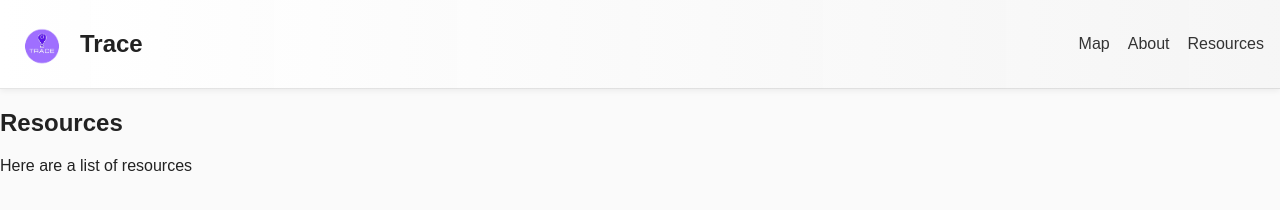
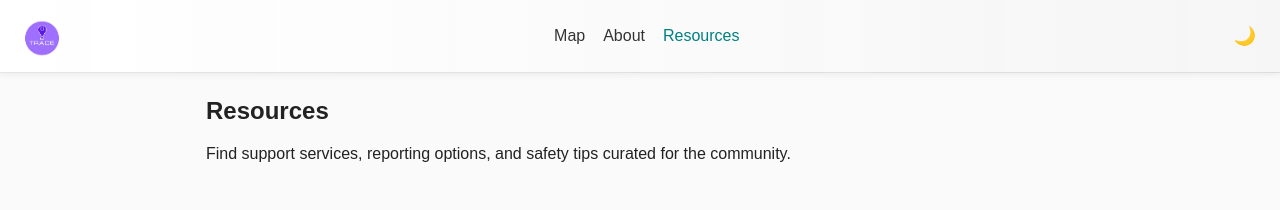
Before and after one commit to eshalkashif1/Trace, a website: page public/resources.html in a window 1280 px wide. Drawn offline with Linux system fonts and the light colour scheme.

Commit message:
improved about and resources page formatting, incorporated dark mode

```diff
--- a/public/resources.html
+++ b/public/resources.html
@@ -1,29 +1,69 @@
 <!DOCTYPE html>
-<html lang="en">
+<html lang="en" class="">
 <head>
   <meta charset="UTF-8" />
   <meta name="viewport" content="width=device-width, initial-scale=1.0" />
   <title>Resources | Trace</title>
+
+  <!-- Early theme boot (same as index.html) -->
+  <script>
+    (function () {
+      try {
+        if (localStorage.getItem('theme') === 'dark') {
+          document.documentElement.classList.add('dark');
+        } else {
+          document.documentElement.classList.remove('dark');
+        }
+      } catch (_) {}
+    })();
+  </script>
+
   <link rel="stylesheet" href="style.css" />
 </head>
 <body>
+  <!-- NAVBAR (identical to index.html) -->
   <header>
     <nav class="navbar">
       <div class="logo-container">
         <img src="trace-logo.png" alt="Trace logo" class="logo">
-        <h1>Trace</h1>
       </div>
       <ul class="nav-links">
         <li><a href="index.html">Map</a></li>
         <li><a href="about.html">About</a></li>
         <li><a href="resources.html">Resources</a></li>
       </ul>
+      <button id="themeToggle" aria-label="Toggle dark mode" title="Toggle theme">🌙</button>
     </nav>
   </header>
 
-  <main>
+  <main style="max-width: 900px; margin: 24px auto; padding: 0 16px;">
     <h2>Resources</h2>
-    <p>Here are a list of resources</p>
+    <p>Find support services, reporting options, and safety tips curated for the community.</p>
   </main>
+
+  <!-- Theme toggle logic + active tab -->
+  <script>
+    (function themeInit() {
+      const root = document.documentElement;
+      const btn = document.getElementById('themeToggle');
+      const saved = localStorage.getItem('theme');
+      if (saved === 'dark') root.classList.add('dark'); else root.classList.remove('dark');
+      const icon = () => (root.classList.contains('dark') ? '☀️' : '🌙');
+      if (btn) btn.textContent = icon();
+      btn && btn.addEventListener('click', () => {
+        root.classList.toggle('dark');
+        localStorage.setItem('theme', root.classList.contains('dark') ? 'dark' : 'light');
+        btn.textContent = icon();
+        if (typeof swapTilesForTheme === 'function') swapTilesForTheme();
+      });
+    })();
+
+    (function setActive() {
+      const here = location.pathname.split('/').pop() || 'index.html';
+      document.querySelectorAll('.nav-links a').forEach(a => {
+        a.classList.toggle('active', a.getAttribute('href') === here);
+      });
+    })();
+  </script>
 </body>
 </html>
```
Also changed, not shown: public/about.html (+45 -3 lines).
